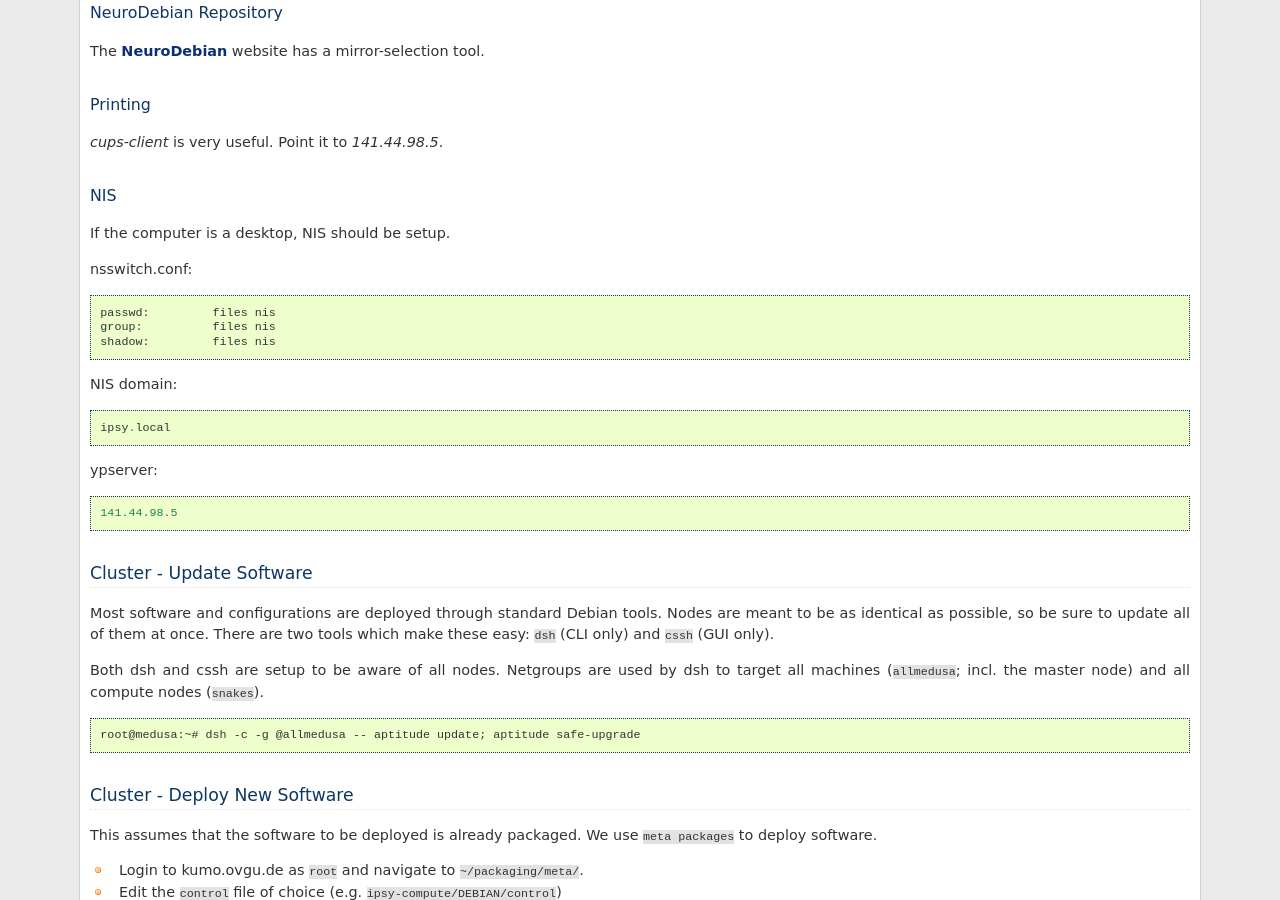
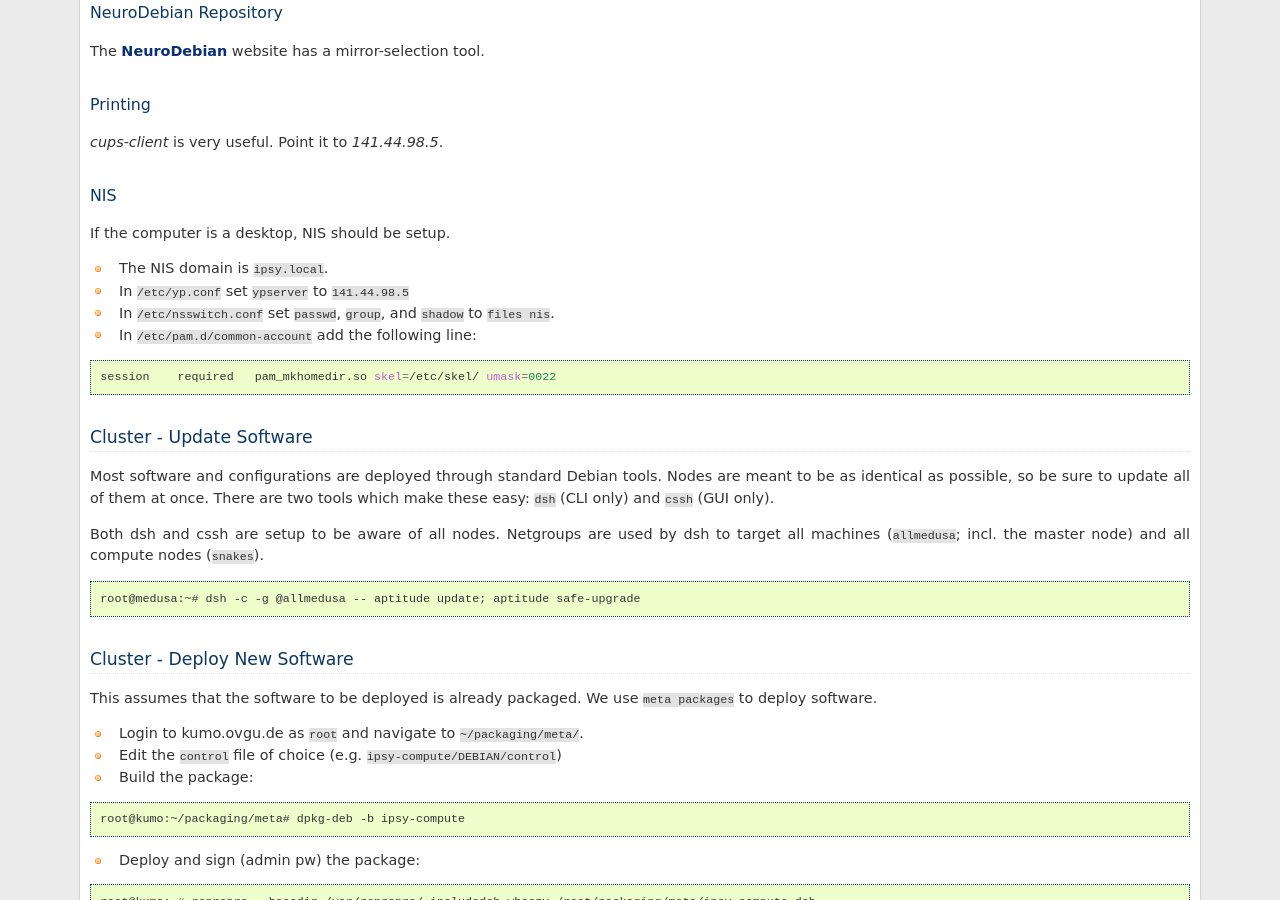
Before and after one commit to psychoinformatics-de/ipsy-docs, a Sphinx documentation site: the page built from source/internal/common_tasks.rst, in a window 1280 px wide and 900 px high, scrolled down 1308 px. Built offline with Sphinx 7.4.7, drawn with Linux system fonts in a browser that asks for light colours; formulas are drawn with MathJax 3.

Commit message:
Complete (and make more concise) the NIS setup for lab computers.

```diff
--- a/source/internal/common_tasks.rst
+++ b/source/internal/common_tasks.rst
@@ -72,19 +72,14 @@
 ---
 If the computer is a desktop, NIS should be setup.
 
-nsswitch.conf::
+* The NIS domain is ``ipsy.local``.
+* In ``/etc/yp.conf`` set ``ypserver`` to ``141.44.98.5``
+* In ``/etc/nsswitch.conf`` set ``passwd``, ``group``, and ``shadow`` to ``files nis``.
+* In ``/etc/pam.d/common-account`` add the following line:
 
-   passwd:         files nis
-   group:          files nis
-   shadow:         files nis
+.. code-block:: bash
 
-NIS domain::
-
-   ipsy.local
-
-ypserver::
-
-   141.44.98.5
+   session    required   pam_mkhomedir.so skel=/etc/skel/ umask=0022
 
 Cluster - Update Software
 =========================
```
